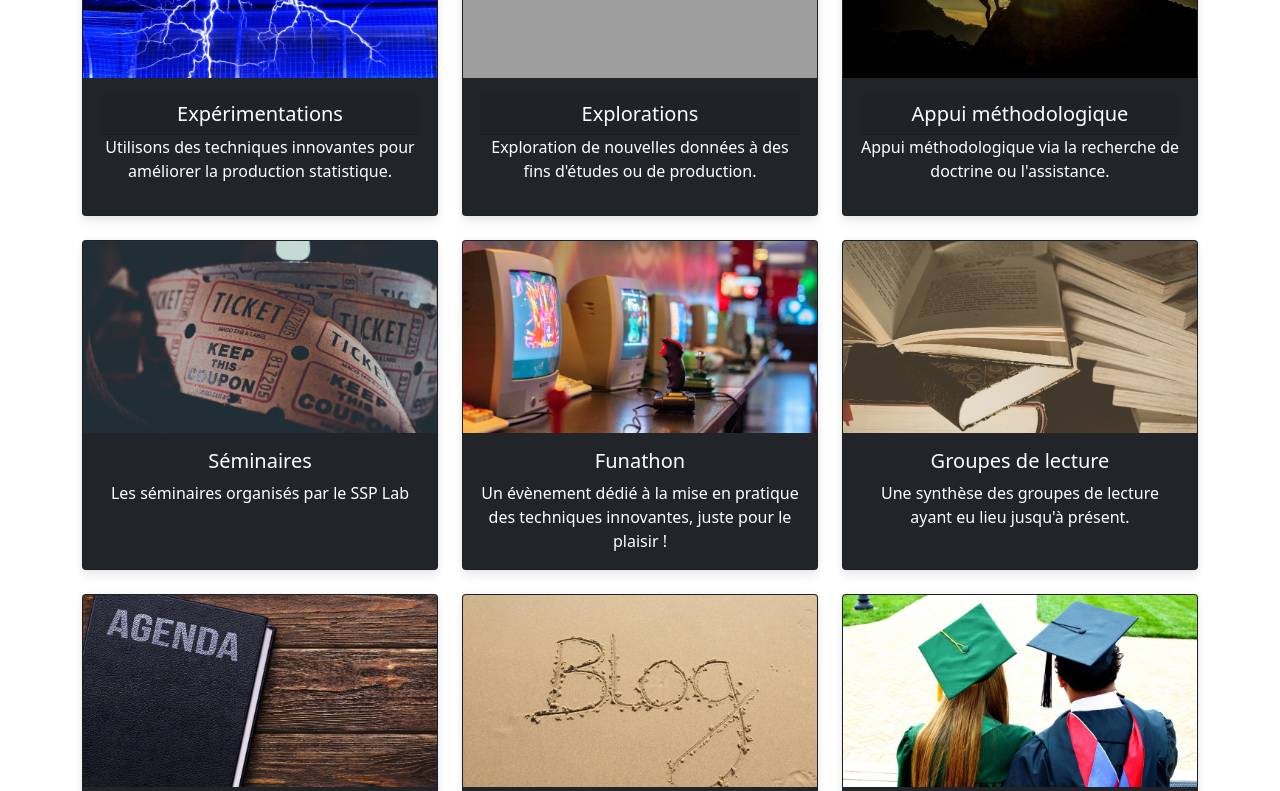
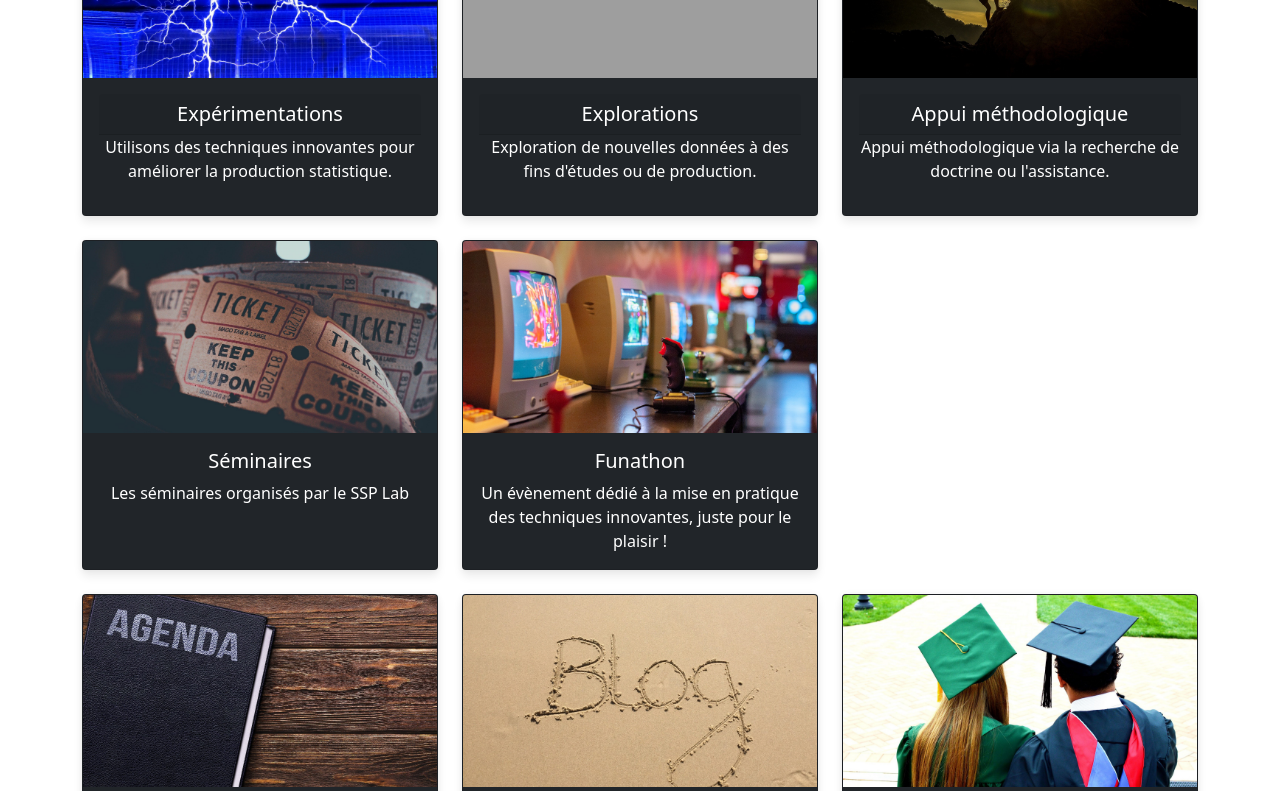
Before and after one commit to AurelienFortin/django_ssplab, a Django app: page / in a window 1280 px wide. Shown: the part 437-1228 px from the top of the page. Run offline with Django 3.2, Linux system fonts and the light colour scheme; some libraries are stand-ins or nearby versions; grey boxes are pictures that could not be loaded.

Commit message:
Test de changement

```diff
--- a/home/templates/home/index.html
+++ b/home/templates/home/index.html
@@ -52,6 +52,7 @@ Bienvenue sur la page du SSP Lab
             </div>
             </div>
         </div>
+
         <div class="row row-cols-1 row-cols-md-3">
             <div class="col mb-4">
             <div class="card testcard h-100 text-white bg-dark">
@@ -68,15 +69,6 @@ Bienvenue sur la page du SSP Lab
                 <div class="card-body">
                 <h5 class="card-title">Funathon</h5>
                 <p class="card-text">Un évènement dédié à la mise en pratique des techniques innovantes, juste pour le plaisir !</p>
-                </div>
-            </div>
-            </div>
-            <div class="col mb-4">
-            <div class="card testcard h-100 text-white bg-dark">
-                <img src="{% static '/img/reading.jpg' %}" class="card-img-top" alt="...">
-                <div class="card-body">
-                <h5 class="card-title">Groupes de lecture</h5>
-                <p class="card-text">Une synthèse des groupes de lecture ayant eu lieu jusqu'à présent.</p>
                 </div>
             </div>
             </div>
--- a/requirements.txt
+++ b/requirements.txt
@@ -1,4 +1,5 @@
+wheel
+pathlib
 Django==3.2
-pathlib
 python-environ
 environ
```
